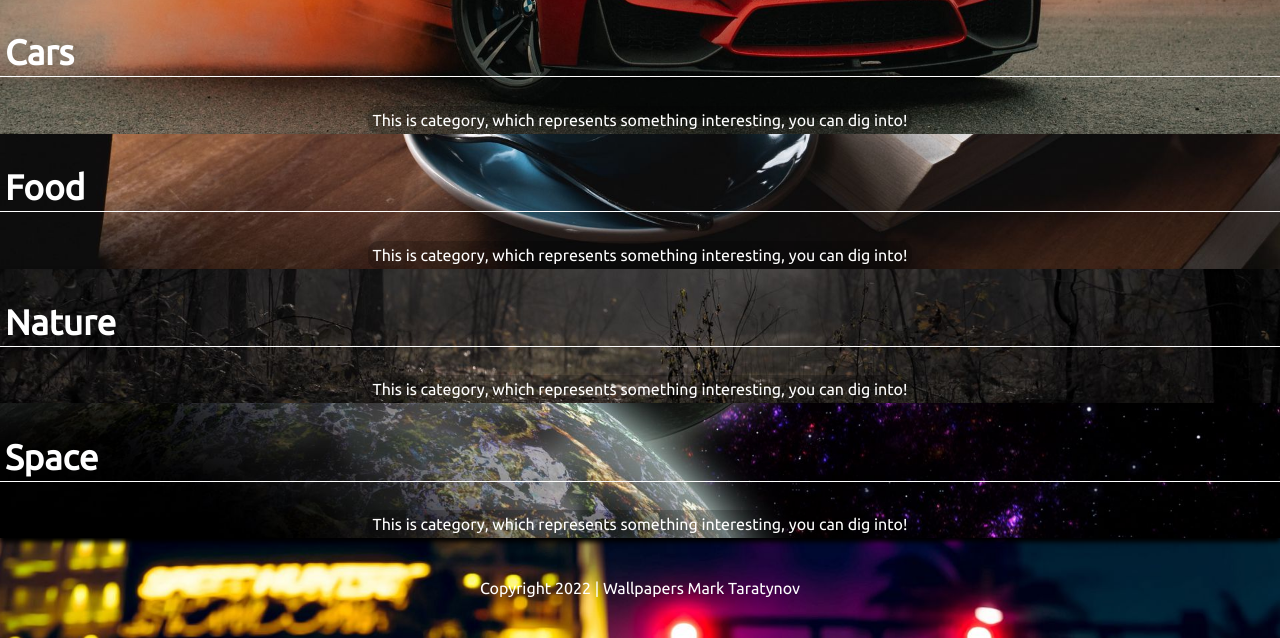
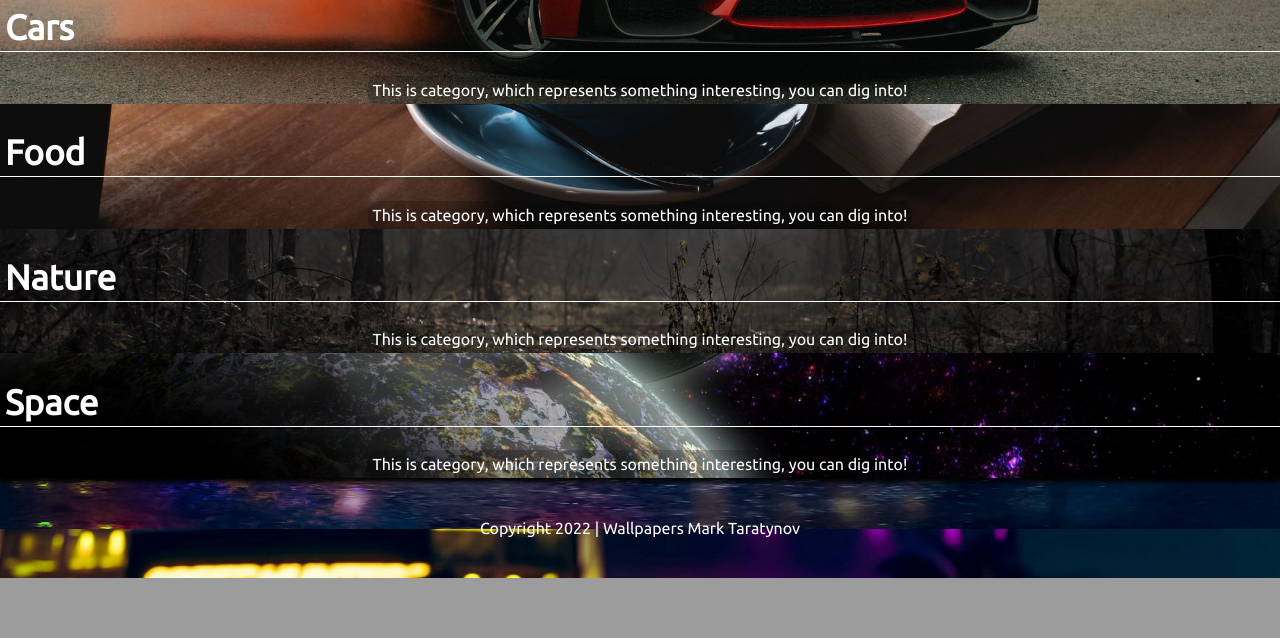
Before and after one commit to Prostecki/WallpapersHD, a PHP site: page / in a window 1280 px wide. Shown: the part 271-909 px from the top of the page. After the commit the page ends 849 px from the top, so only its background shows below. Run offline with PHP 8.4, Linux system fonts and the light colour scheme.

Commit message:
styles still

```diff
--- a/css/categories.css
+++ b/css/categories.css
@@ -1,8 +1,8 @@
 .category {
   width: 100%;
-  margin: 5px 0px;
+  padding: 0px 10px;
 }
-.category-container {
+ .category-container {
     overflow: hidden;
     position: relative;
     display: flex;
```
